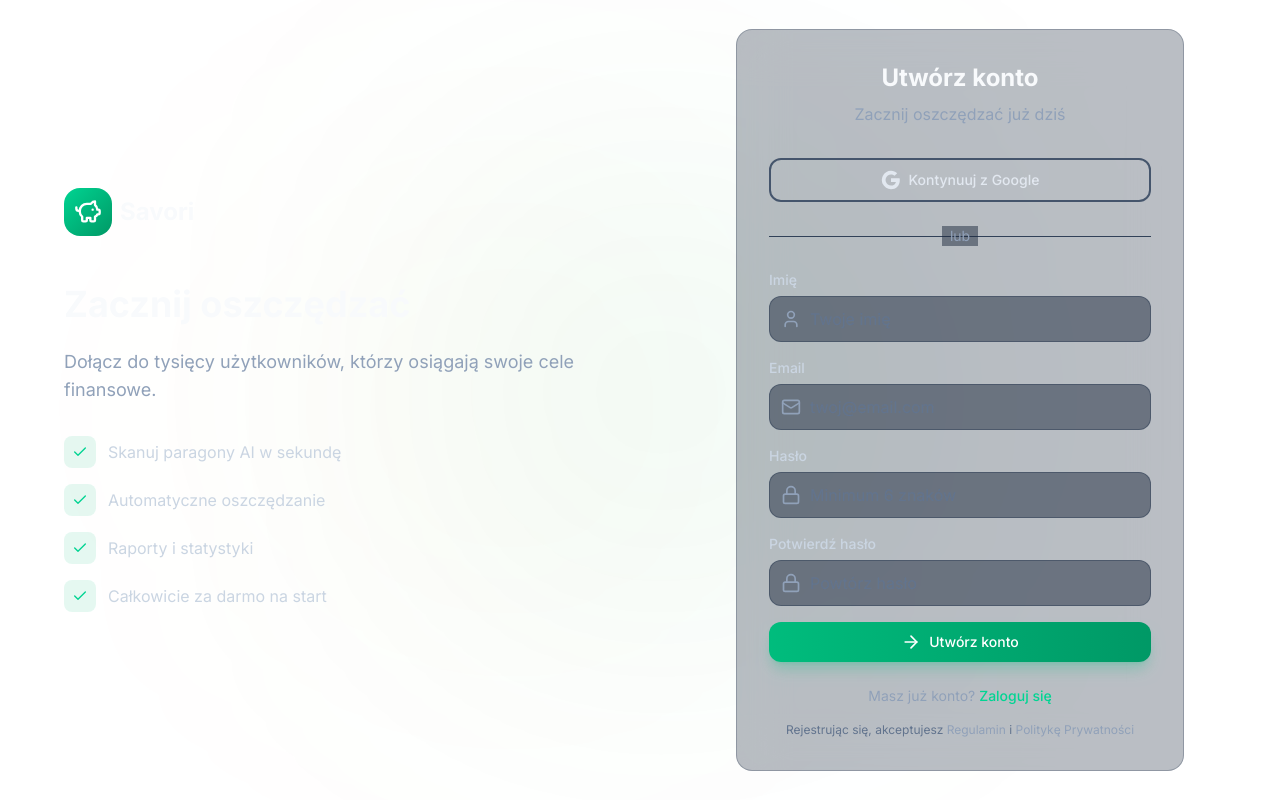
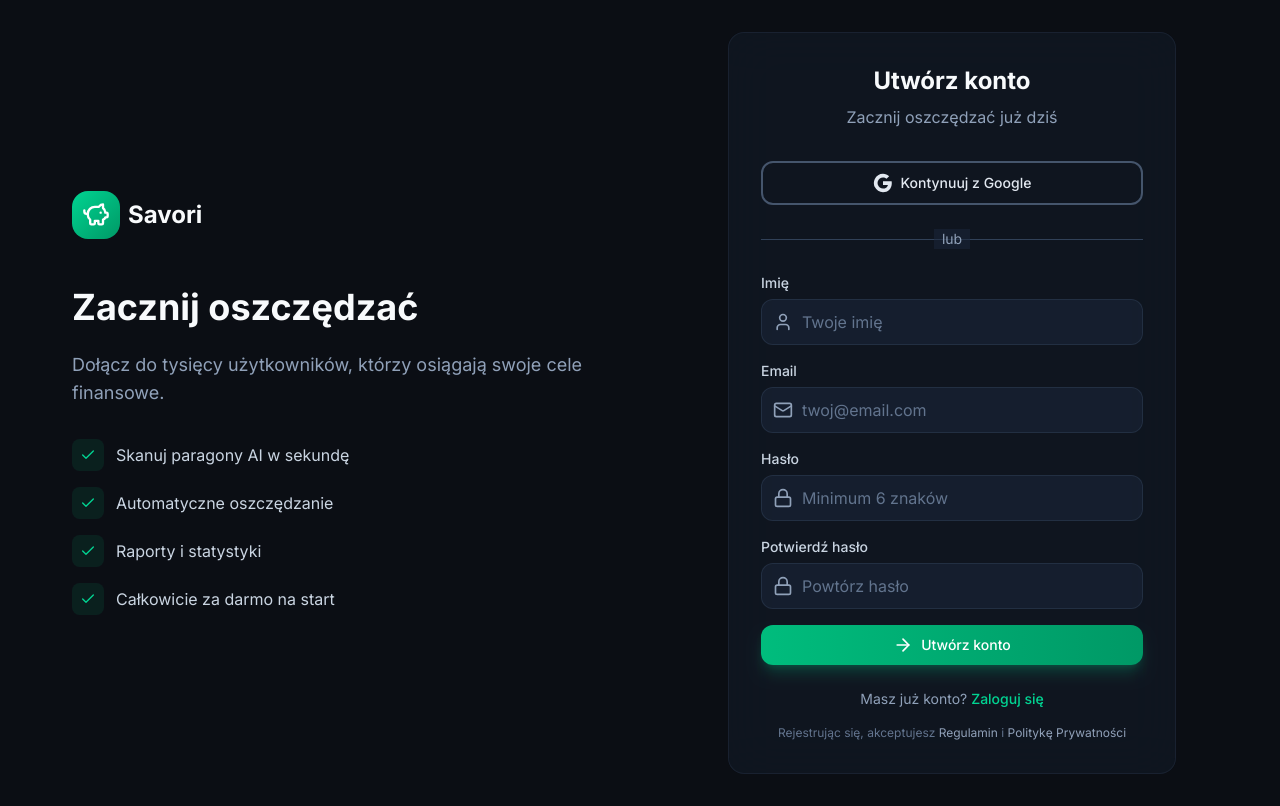
Before and after one commit to vnf69sch6v-max/savori, a Next.js app: page /register in a window 1280 px wide. Built offline with nearby package versions, Linux system fonts and the light colour scheme; no server answers.

Commit message:
fix: Force Savori dark theme on Login and Register pages

```diff
--- a/src/app/(auth)/login/page.tsx
+++ b/src/app/(auth)/login/page.tsx
@@ -52,7 +52,7 @@ export default function LoginPage() {
     };
 
     return (
-        <div className="min-h-screen flex items-center justify-center p-4 relative overflow-hidden">
+        <div className="min-h-screen bg-[#0B0E14] flex items-center justify-center p-4 relative overflow-hidden">
             {/* Background Effects */}
             <div className="absolute inset-0 -z-10">
                 <div className="absolute top-1/3 left-1/4 w-96 h-96 bg-emerald-500/10 rounded-full blur-[150px]" />
--- a/src/app/(auth)/register/page.tsx
+++ b/src/app/(auth)/register/page.tsx
@@ -77,7 +77,7 @@ export default function RegisterPage() {
     };
 
     return (
-        <div className="min-h-screen flex relative overflow-hidden">
+        <div className="min-h-screen bg-[#0B0E14] flex items-center justify-center p-4 relative overflow-hidden">
             {/* Background Effects */}
             <div className="absolute inset-0 -z-10">
                 <div className="absolute top-1/4 right-1/3 w-96 h-96 bg-emerald-500/10 rounded-full blur-[150px]" />
```
